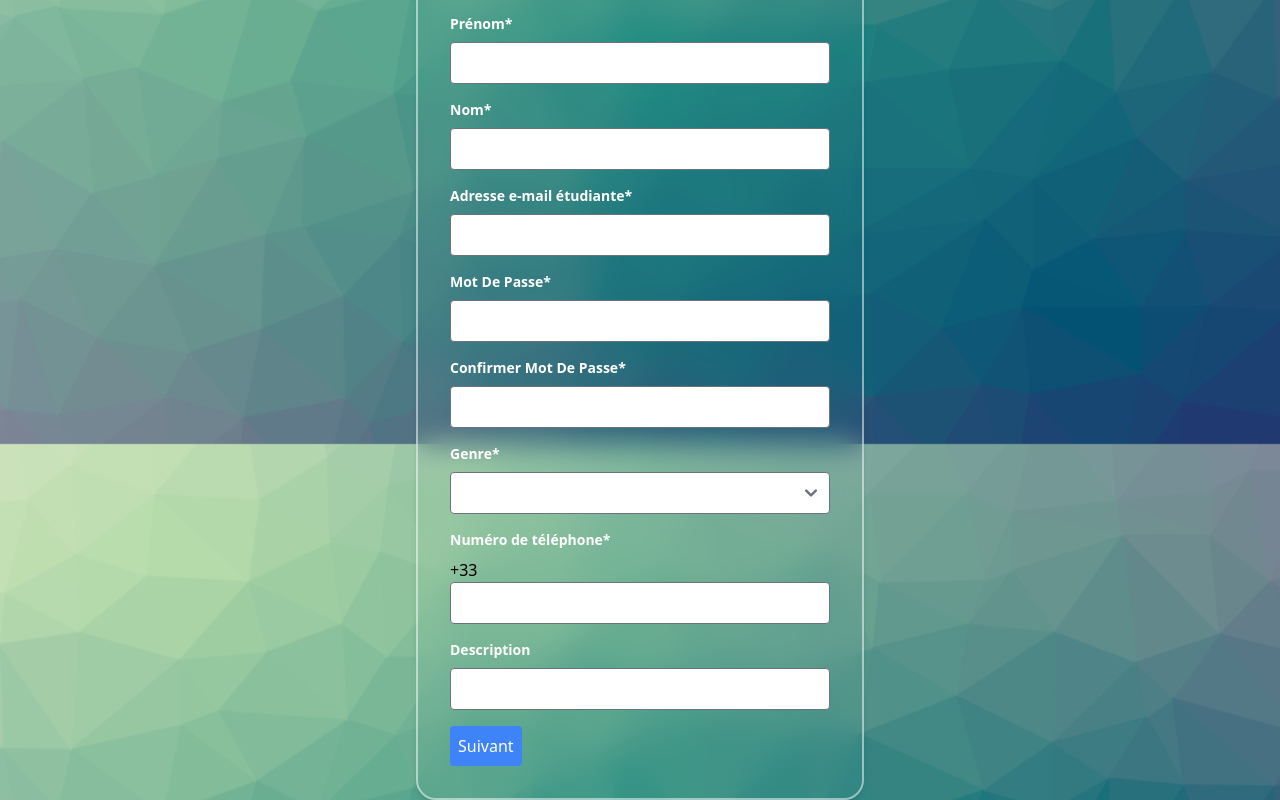
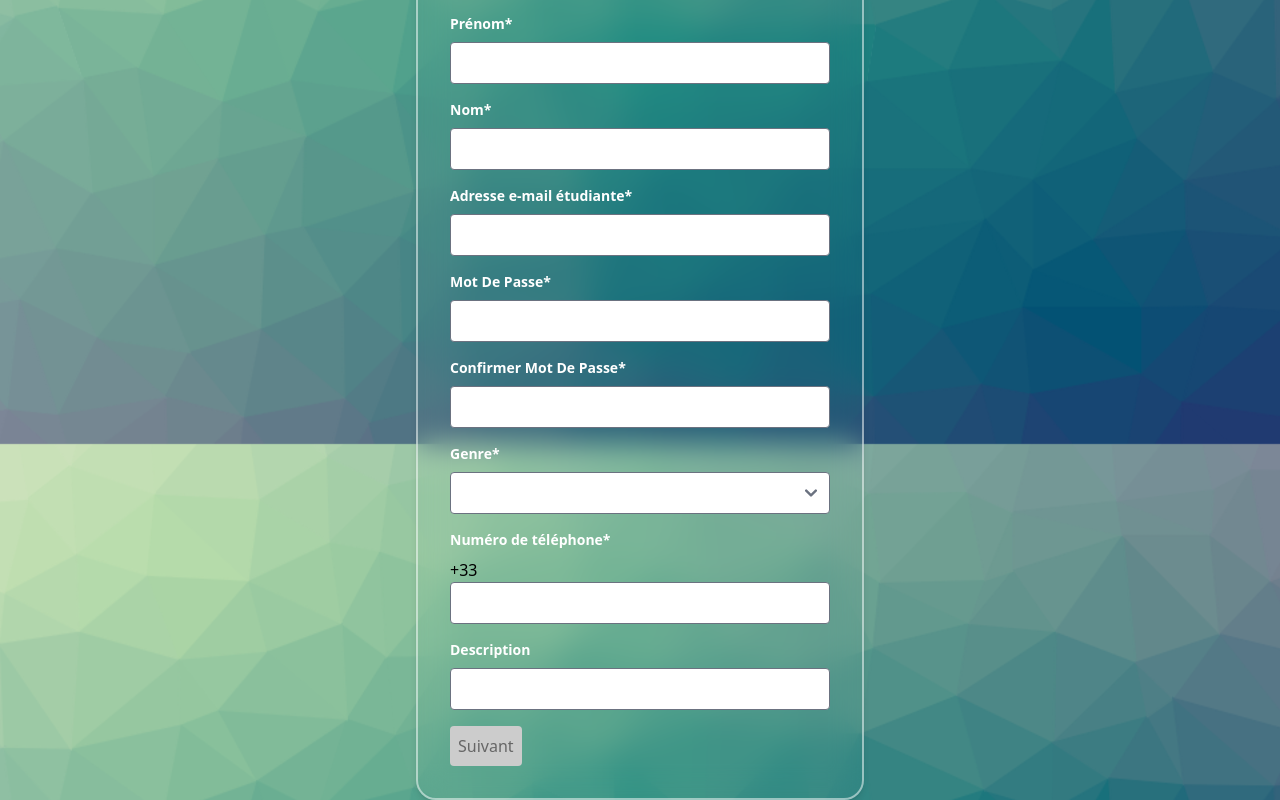
Before and after one commit to nayren23/UniRide-SApp, an Angular app in the folder UniRide/: page /registration in a window 1280 px wide. Shown: the part 356-1156 px from the top of the page. Built offline with nearby package versions, Linux system fonts and the light colour scheme.

Commit message:
add : button continue up when all input are full

```diff
--- a/UniRide/src/app/app.component.css
+++ b/UniRide/src/app/app.component.css
@@ -1,5 +1,7 @@
 /* You can add global styles to this file, and also import other style files */
-
+@import 'tailwindcss/base';
+@import 'tailwindcss/components';
+@import 'tailwindcss/utilities';
 @tailwind base;
 @tailwind components;
 @tailwind utilities;
--- a/UniRide/src/app/log-in/log-in.component.css
+++ b/UniRide/src/app/log-in/log-in.component.css
@@ -1,6 +1,10 @@
 @tailwind base;
 @tailwind components;
 @tailwind utilities;
+@import 'tailwindcss/base';
+@import 'tailwindcss/components';
+@import 'tailwindcss/utilities';
+
 @import url('https://fonts.googleapis.com/css2?family=Poppins:wght@500&display=swap');
 * {
     margin: 0;
--- a/UniRide/src/app/registration/registration.component.css
+++ b/UniRide/src/app/registration/registration.component.css
@@ -1,6 +1,10 @@
 @tailwind base;
 @tailwind components;
 @tailwind utilities;
+@import 'tailwindcss/base';
+@import 'tailwindcss/components';
+@import 'tailwindcss/utilities';
+
 #inscriptionDiv {
     text-align: center;
     width: 100%;
@@ -37,3 +41,10 @@
     color: #e53e3e;
     /* Couleur rouge de Tailwind */
 }
+
+
+.button-disabled {
+    background-color: #ccc; /* Remplacez ceci par la couleur grise que vous souhaitez utiliser */
+    color: #666; /* Couleur de texte correspondante */
+    cursor: not-allowed;
+}
--- a/UniRide/src/app/registration/registration.component.html
+++ b/UniRide/src/app/registration/registration.component.html
@@ -66,12 +66,20 @@
         <!-- Description -->
         <div class="mb-4">
             <label for="description" class="block text-white text-sm font-semibold mb-2">Description</label>
-            <input class="w-full p-2 border rounded" type="text" formControlName="description" required>
+            <input class="w-full p-2 border rounded" type="text" formControlName="description">
         </div>
 
         <!-- Bouton Suivant -->
-        <div>
-            <button type="button" class="bg-blue-500 text-white p-2 rounded" (click)="changerAttributs()">Suivant</button>
-        </div>
+<!-- Bouton Suivant -->
+<div>
+    <button type="button" class="bg-blue-500 text-white p-2 rounded"
+            (click)="changerAttributs()"
+            [disabled]="!inscriptionForm.valid"
+            [ngClass]="{'button-disabled': !inscriptionForm.valid}">
+        Suivant
+    </button>
+</div>
+
+
     </form>
 </div>
--- a/UniRide/src/app/registration/registration.component.ts
+++ b/UniRide/src/app/registration/registration.component.ts
@@ -124,7 +124,9 @@ export class RegistrationComponent implements FileInputHandlers {
   }
 
 
-
+  isFormValid(): boolean {
+    return this.inscriptionForm.valid;
+  }
   onSubmit() {
     //Route pour insertion data
     const apiUrlRegister = environment.apiUrl + "/user/register";
```
